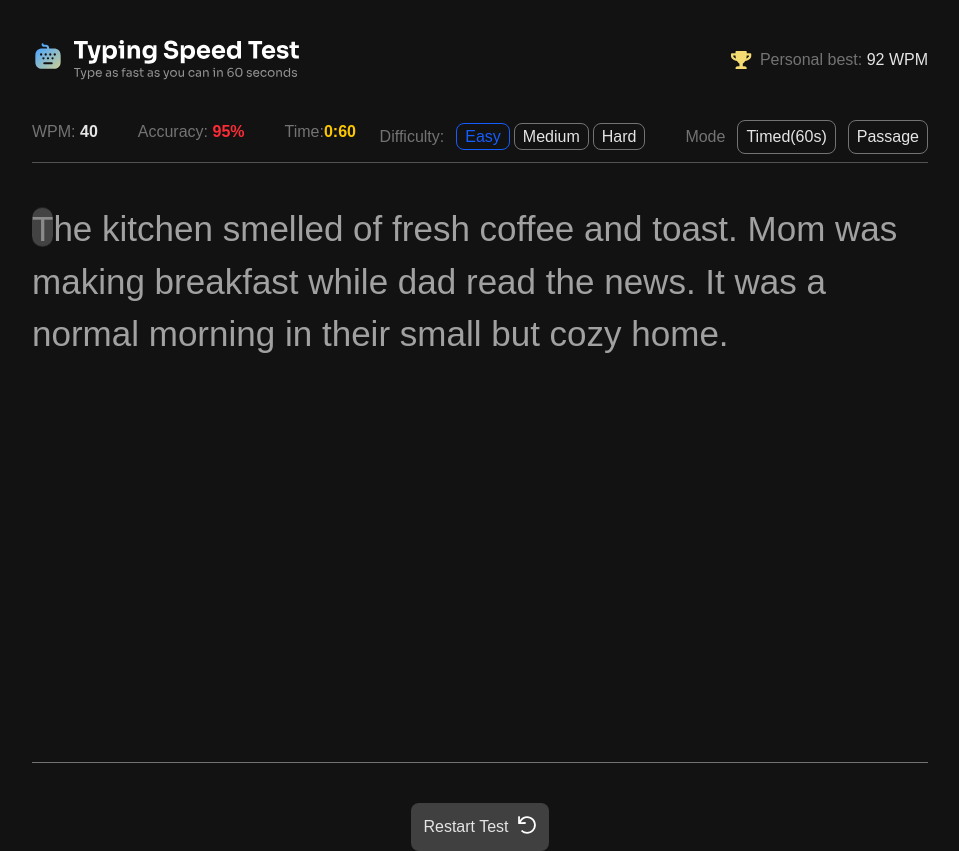
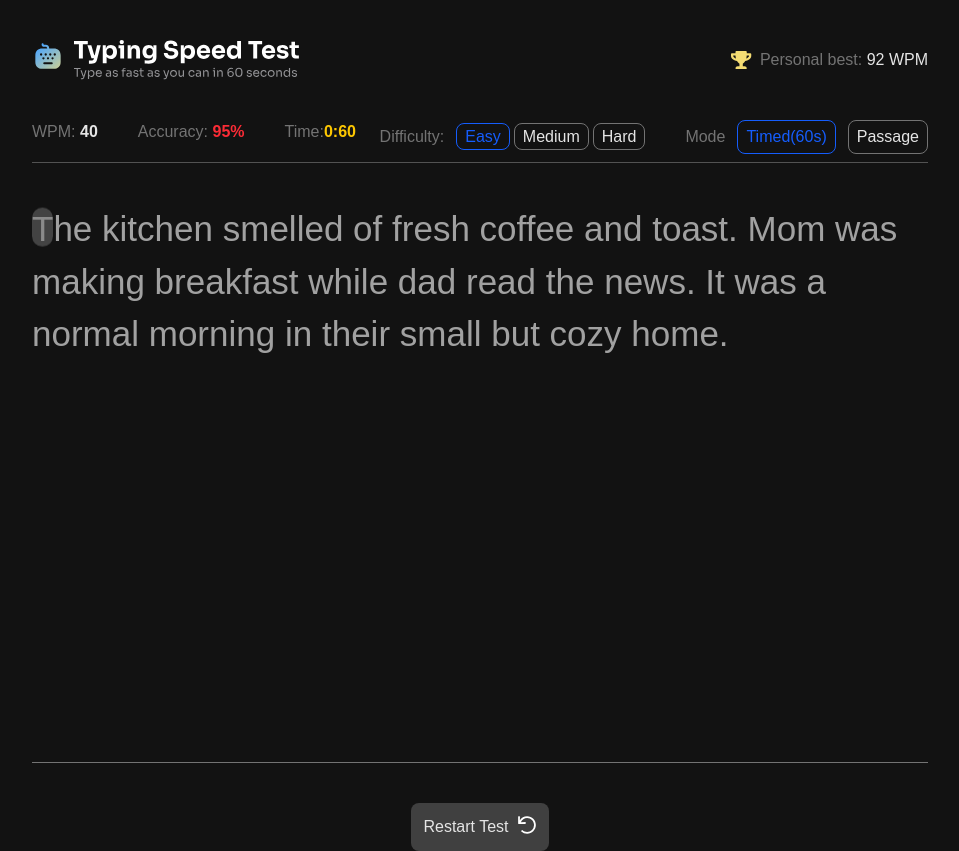
Before and after one commit to Zer0-Gravity/mini-react-project, a React (Vite) app in the folder typing-test/: page / in a window 1280 px wide. Shown: the whole page, without its empty margins (160-1119 px from the left). Built offline with nearby package versions, Linux system fonts and the light colour scheme.

Commit message:
Feat: Add mode button logic

```diff
--- a/typing-test/src/Component/ControlBar.tsx
+++ b/typing-test/src/Component/ControlBar.tsx
@@ -3,10 +3,17 @@ import Input from "./Input";
 
 interface ControlBarProps {
     changeDifficulties: (e: React.ChangeEvent<HTMLInputElement>) => void;
-    onValue: string;
+    changeMode: (e: React.ChangeEvent<HTMLInputElement>) => void;
+    difficulty: string;
+    mode: string;
 }
 
-function ControlBar({ changeDifficulties, onValue }: ControlBarProps) {
+function ControlBar({
+    changeDifficulties,
+    difficulty,
+    changeMode,
+    mode,
+}: ControlBarProps) {
     return (
         <>
             <div className="flex mb-2 gap-10">
@@ -18,28 +25,40 @@ function ControlBar({ changeDifficulties, onValue }: ControlBarProps) {
                             value="easy"
                             name="difficulty"
                             onInteract={changeDifficulties}
-                            onValue={onValue}
+                            onValue={difficulty}
                         />
                         <Input
                             text="Medium"
                             value="medium"
                             name="difficulty"
                             onInteract={changeDifficulties}
-                            onValue={onValue}
+                            onValue={difficulty}
                         />
                         <Input
                             text="Hard"
                             value="hard"
                             name="difficulty"
                             onInteract={changeDifficulties}
-                            onValue={onValue}
+                            onValue={difficulty}
                         />
                     </div>
                 </div>
                 <div className="flex gap-3 items-center">
                     <h1 className="text-neutral-500">Mode</h1>
-                    <Input text="Timed(60s)" value="60" name="mode" />
-                    <Input text="Passage" value="Passage" name="mode" />
+                    <Input
+                        text="Timed(60s)"
+                        value="timed"
+                        name="mode"
+                        onInteract={changeMode}
+                        onValue={mode}
+                    />
+                    <Input
+                        text="Passage"
+                        value="passage"
+                        name="mode"
+                        onInteract={changeMode}
+                        onValue={mode}
+                    />
                 </div>
             </div>
         </>
--- a/typing-test/src/TypingTest.tsx
+++ b/typing-test/src/TypingTest.tsx
@@ -5,10 +5,12 @@ import type { LevelEntries, MockData } from "./Utils/Type";
 import { dataTyping } from "./Utils/DataTyping";
 
 type DifficultyLevels = keyof MockData;
+type Mode = "timed" | "passage";
 
 function TypingTest() {
     const [difficulty, setDifficulty] = useState<DifficultyLevels>("easy");
     const [seconds, setSeconds] = useState<number>(60);
+    const [mode, setMode] = useState<Mode>("timed");
     const timeRef = useRef<ReturnType<typeof setInterval> | null>(null);
 
     const startTimer = () => {
@@ -59,6 +61,12 @@ function TypingTest() {
     const [passage, setPassage] = useState<LevelEntries>(() =>
         getRandomPassage(difficulty),
     );
+
+    const changeMode = (e: React.ChangeEvent<HTMLInputElement>) => {
+        const value = e.target.value as Mode;
+
+        setMode(value);
+    };
     return (
         <main className="mt-10 flex flex-col gap-10 items-center">
             {/* Header Section */}
@@ -95,7 +103,9 @@ function TypingTest() {
                 {/* Control bar section */}
                 <ControlBar
                     changeDifficulties={changeDifficulties}
-                    onValue={difficulty}
+                    changeMode={changeMode}
+                    difficulty={difficulty}
+                    mode={mode}
                 />
             </section>
 
```
